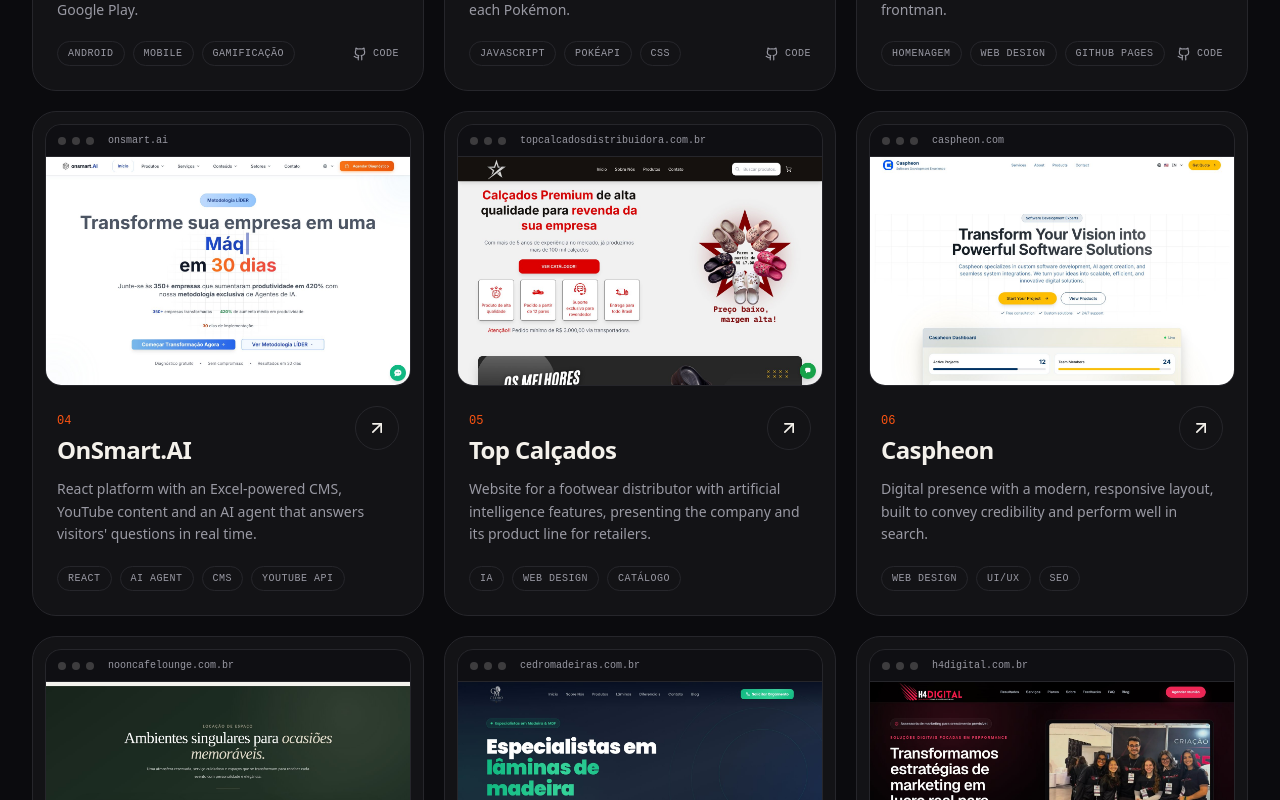
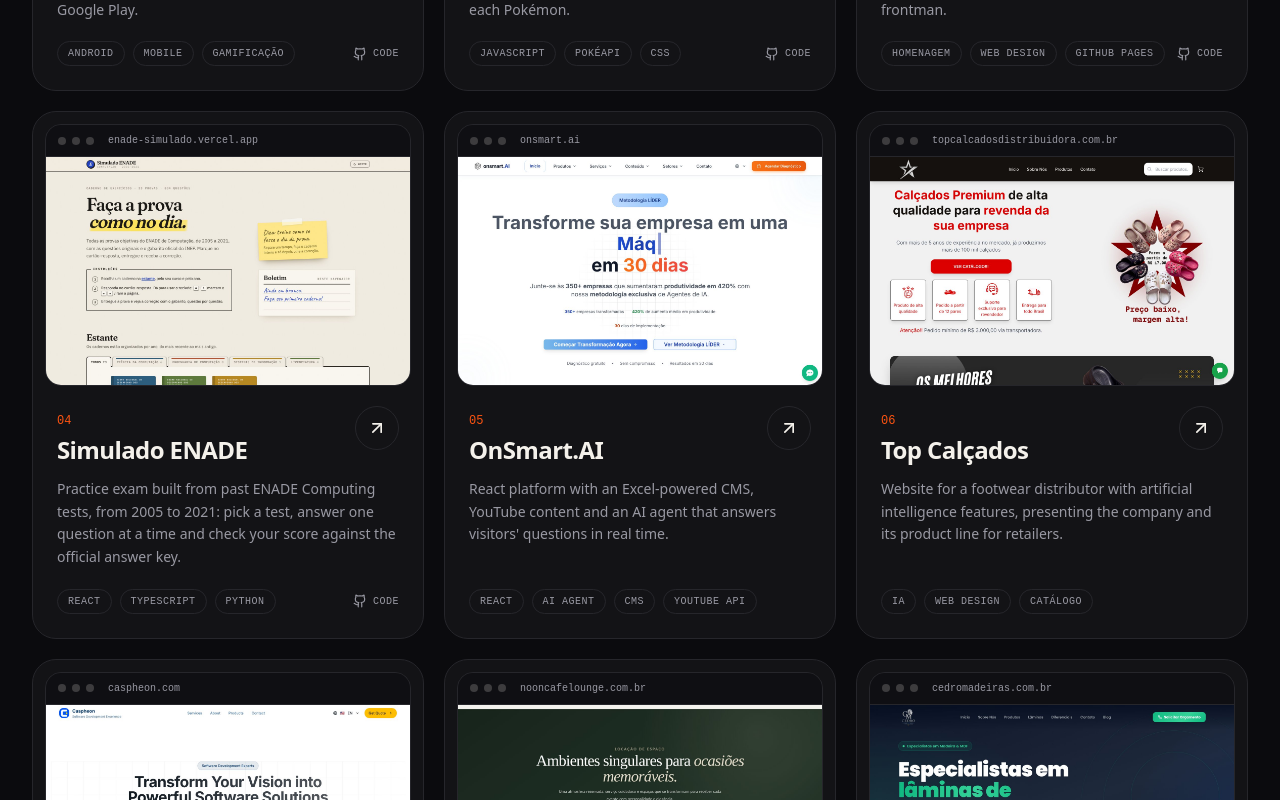
Before and after one commit to feliperogai/website-feliperogai, a Next.js app: page / in a window 1280 px wide. Shown: the part 2720-3520 px from the top of the page. Built offline with nearby package versions, Linux system fonts and the light colour scheme.

Commit message:
Adiciona o projeto Simulado ENADE
Simulado com as provas antigas do ENADE de Computação, de 2005 a 2021,
com print do site, link do repositório, descrição em PT/EN/ES e detalhes
no contexto do chat.

```diff
--- a/app/data/projects.ts
+++ b/app/data/projects.ts
@@ -65,6 +65,16 @@
     image: sitePreview("chorao-eterno", "https://feliperogai.github.io/chorao-eterno/"),
   },
   {
+    slug: "enade-simulado",
+    title: "Simulado ENADE",
+    descriptionKey: "enadeDescription",
+    categories: ["web"],
+    tags: ["React", "TypeScript", "Python"],
+    liveUrl: "https://enade-simulado.vercel.app/",
+    githubUrl: "https://github.com/feliperogai/enade-simulado",
+    image: sitePreview("enade-simulado", "https://enade-simulado.vercel.app/"),
+  },
+  {
     slug: "onsmart",
     title: "OnSmart.AI",
     descriptionKey: "onsmartDescription",
--- a/app/data/screenshots.json
+++ b/app/data/screenshots.json
@@ -2,6 +2,7 @@
   "caspheon",
   "cedromadeiras",
   "chorao-eterno",
+  "enade-simulado",
   "h4digital",
   "nooncafelounge",
   "onsmart",
--- a/app/i18n/translations.ts
+++ b/app/i18n/translations.ts
@@ -7,6 +7,7 @@
     heroSubtitle: "Sou Felipe Rogai, engenheiro da computação e desenvolvedor full stack com foco em inteligência artificial. Crio agentes de IA, automações, sites e aplicativos do design ao deploy, com código limpo e foco em resultado.",
     aboutText1: "Sou formado em Engenharia da Computação e atuo como desenvolvedor full stack com foco em inteligência artificial: agentes, automações e integrações com modelos de linguagem. Meu trabalho começa entendendo o problema e termina com algo publicado, medido e em evolução.",
     aboutText2: "Já levei projetos do zero ao ar: sites para empresas de diferentes segmentos, um aplicativo publicado na Google Play e plataformas com agentes de IA integrados. Gosto de unir design cuidadoso, performance e automação inteligente.",
+    enadeDescription: "Simulado com as provas antigas do ENADE de Computação, de 2005 a 2021: você escolhe a prova, responde questão por questão e confere o resultado pelo gabarito oficial.",
     choraoDescription: "Site em homenagem ao Chorão, com a trajetória, as músicas e o legado do eterno vocalista do Charlie Brown Jr.",
     buggoDescription: "Aplicativo para aprender programação, com lições curtas, desafios e progresso gamificado. Publicado na Google Play.",
     caspheonDescription: "Presença digital com layout moderno e responsivo, construída para transmitir credibilidade e ter bom desempenho nas buscas.",
@@ -163,6 +164,7 @@
     heroSubtitle: "Soy Felipe Rogai, ingeniero en computación y desarrollador full stack enfocado en inteligencia artificial. Creo agentes de IA, automatizaciones, sitios y aplicaciones del diseño al deploy, con código limpio y enfoque en resultados.",
     aboutText1: "Soy graduado en Ingeniería en Computación y trabajo como desarrollador full stack enfocado en inteligencia artificial: agentes, automatizaciones e integraciones con modelos de lenguaje. Mi trabajo empieza entendiendo el problema y termina con algo publicado, medido y en evolución.",
     aboutText2: "He llevado proyectos de cero a producción: sitios para empresas de distintos sectores, una aplicación publicada en Google Play y plataformas con agentes de IA integrados. Me gusta unir diseño cuidadoso, rendimiento y automatización inteligente.",
+    enadeDescription: "Simulador con las pruebas anteriores del ENADE de Computación, de 2005 a 2021: eliges la prueba, respondes pregunta por pregunta y ves el resultado según la clave de respuestas oficial.",
     choraoDescription: "Sitio en homenaje a Chorão, con la trayectoria, las canciones y el legado del eterno vocalista de Charlie Brown Jr.",
     buggoDescription: "Aplicación para aprender programación, con lecciones cortas, desafíos y progreso gamificado. Publicada en Google Play.",
     caspheonDescription: "Presencia digital con diseño moderno y responsivo, construida para transmitir credibilidad y posicionar bien en buscadores.",
@@ -319,6 +321,7 @@
     heroSubtitle: "I'm Felipe Rogai, a computer engineer and full stack developer focused on artificial intelligence. I build AI agents, automations, websites and apps from design to deploy, with clean code and a focus on results.",
     aboutText1: "I hold a degree in Computer Engineering and work as a full stack developer focused on artificial intelligence: agents, automations and integrations with language models. My work starts by understanding the problem and ends with something shipped, measured and evolving.",
     aboutText2: "I've taken projects from zero to launch: websites for companies across different industries, an app published on Google Play and platforms with integrated AI agents. I love combining careful design, performance and smart automation.",
+    enadeDescription: "Practice exam built from past ENADE Computing tests, from 2005 to 2021: pick a test, answer one question at a time and check your score against the official answer key.",
     choraoDescription: "A tribute website to Chorão, covering the journey, songs and legacy of Charlie Brown Jr.'s eternal frontman.",
     buggoDescription: "An app for learning to code, with bite-sized lessons, challenges and gamified progress. Published on Google Play.",
     caspheonDescription: "Digital presence with a modern, responsive layout, built to convey credibility and perform well in search.",
--- a/scripts/capture-screenshots.mjs
+++ b/scripts/capture-screenshots.mjs
@@ -18,6 +18,7 @@
   onsmart: "https://onsmart.ai/",
   pokedex: "https://feliperogai.github.io/pokedex/",
   "chorao-eterno": "https://feliperogai.github.io/chorao-eterno/",
+  "enade-simulado": "https://enade-simulado.vercel.app/",
 }
 
 const outDir = join(process.cwd(), "public", "projects")
```
Also changed, not shown: prompts/knowledge-extra.md (+1 -0 lines), public/projects/enade-simulado.jpg (added).
